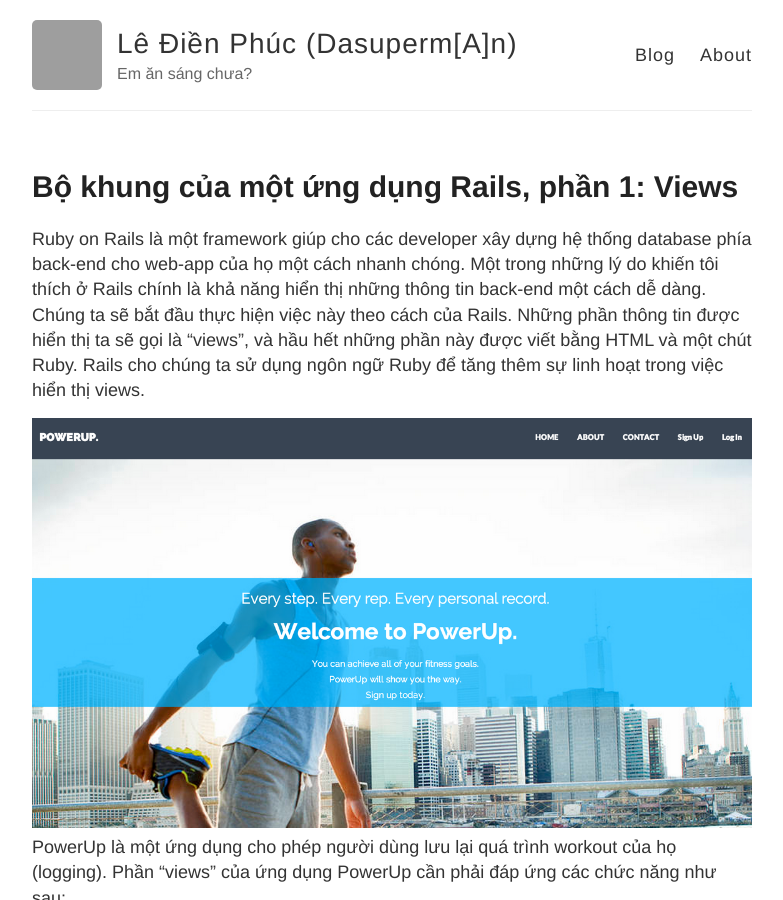
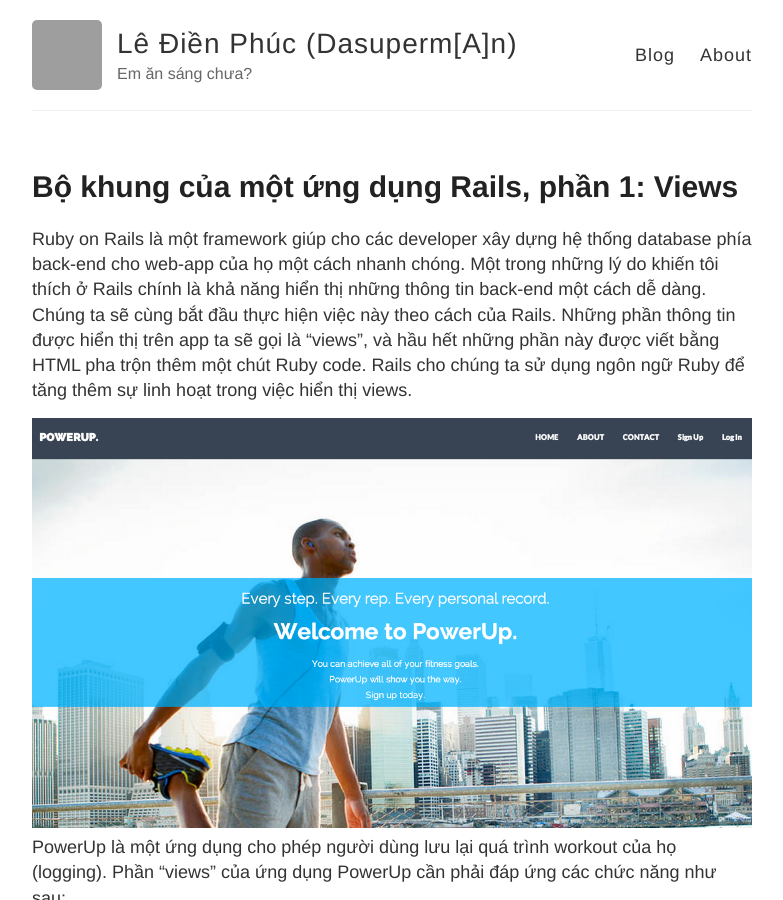
Before and after one commit to phucledien/legacy-blog, a Jekyll site: the page built from _posts/2017-7-24-Bo-Khung-Cua-Mot-Ung-Dung-Rails-p1.md, in a window 1280 px wide and 900 px high. Shown: the whole window, without its empty margins (248-1031 px from the left). Built offline with Jekyll 4.4.1, drawn with Linux system fonts in a browser that asks for light colours; grey boxes are pictures that could not be loaded.

Commit message:
Update post

```diff
--- a/_posts/2017-7-24-Bo-Khung-Cua-Mot-Ung-Dung-Rails-p1.md
+++ b/_posts/2017-7-24-Bo-Khung-Cua-Mot-Ung-Dung-Rails-p1.md
@@ -2,7 +2,7 @@
 layout: post
 title: "Bộ khung của một ứng dụng Rails, phần 1: Views"
 ---
-Ruby on Rails là một framework giúp cho các developer xây dựng hệ thống database phía back-end cho web-app của họ một cách nhanh chóng. Một trong những lý do khiến tôi thích ở Rails chính là khả năng hiển thị những thông tin back-end một cách dễ dàng. Chúng ta sẽ bắt đầu thực hiện việc này theo cách của Rails. Những phần thông tin được hiển thị ta sẽ gọi là "views", và hầu hết những phần này được viết bằng HTML và một chút Ruby. Rails cho chúng ta sử dụng ngôn ngữ Ruby để tăng thêm sự linh hoạt trong việc hiển thị views.
+Ruby on Rails là một framework giúp cho các developer xây dựng hệ thống database phía back-end cho web-app của họ một cách nhanh chóng. Một trong những lý do khiến tôi thích ở Rails chính là khả năng hiển thị những thông tin back-end một cách dễ dàng. Chúng ta sẽ cùng bắt đầu thực hiện việc này theo cách của Rails. Những phần thông tin được hiển thị trên app ta sẽ gọi là "views", và hầu hết những phần này được viết bằng HTML pha trộn thêm một chút Ruby code. Rails cho chúng ta sử dụng ngôn ngữ Ruby để tăng thêm sự linh hoạt trong việc hiển thị views.
 
 ![Powerup page](../images/powerup_page.png)
 <!-- more -->
```
